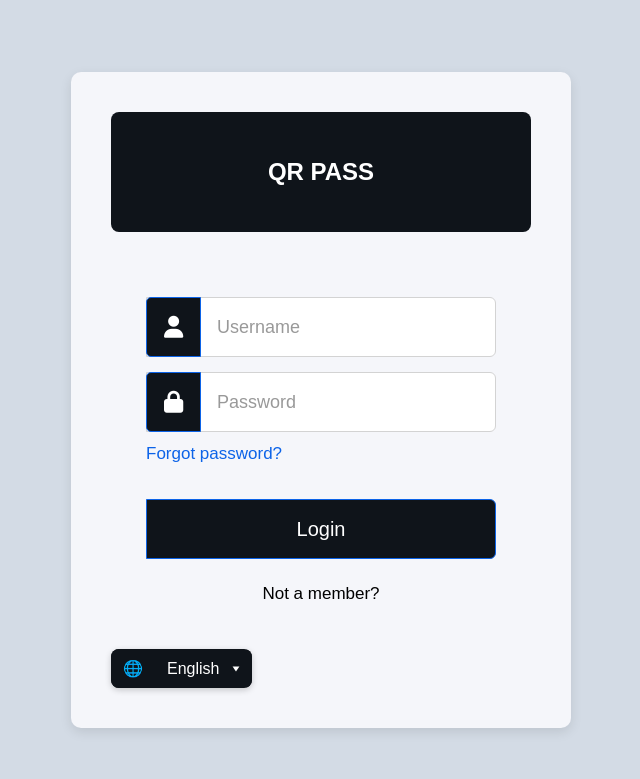
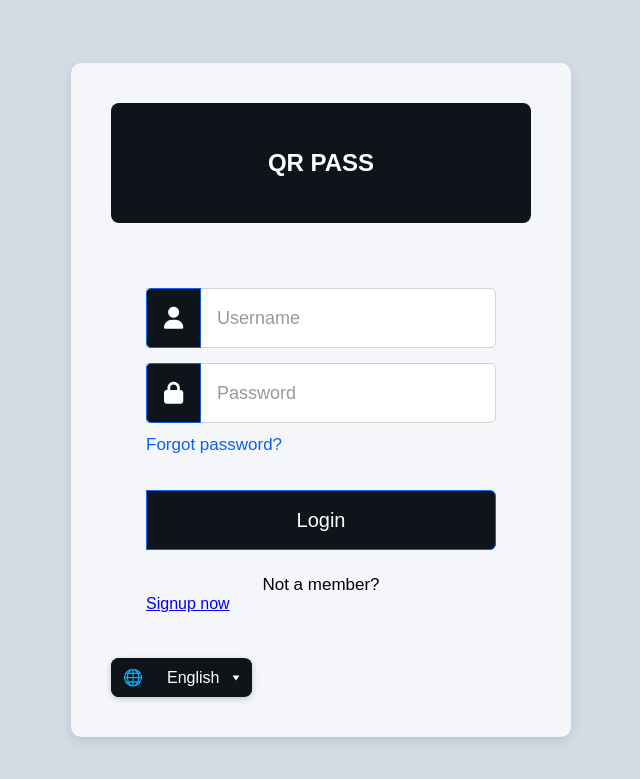
Before and after one commit to JoseDevApps/WristScan, a Django app: template App/registration/templates/registration/login.html in a window 1280 px wide. Shown: the top 779 px of the page, without its empty margins (319-959 px from the left). Run offline with Django 4.2, Linux system fonts and the light colour scheme; the template is opened without the code that fills it, so the values that code supplies are empty; some libraries are stand-ins or nearby versions; some web fonts are replaced.

Commit message:
update language

```diff
--- a/App/registration/templates/registration/login.html
+++ b/App/registration/templates/registration/login.html
@@ -200,7 +200,7 @@
       <div class="row button">
         <input type="submit" value="" data-i18n="btn_login" />
       </div>
-      <div class="signup-link" data-i18n="signup_text">Not a member? <a href="{% url 'signup' %}" data-i18n="signup_text2">Signup now</a></div>
+      <div class="signup-link" data-i18n="signup_text">Not a member? </div> <a href="{% url 'signup' %}" data-i18n="signup_text2">Signup now</a>
     </form>
 
     <div class="lang-selector">
```
